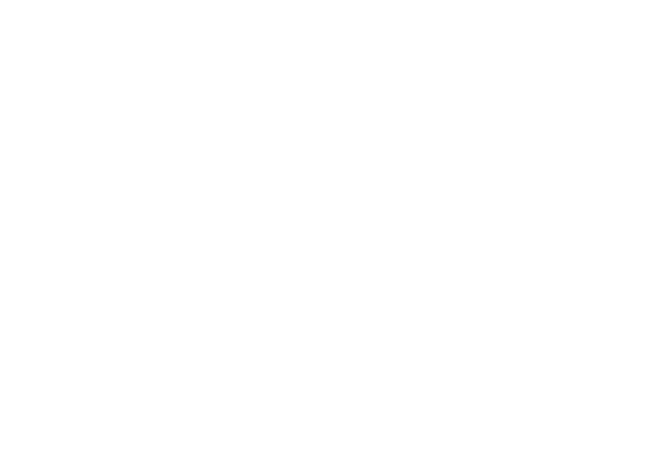
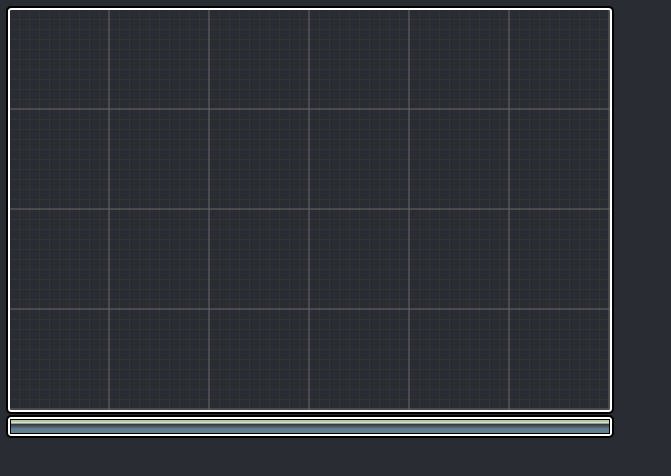
Before and after one commit to moskopio/curves-webgl, a React (Vite) app: page / in a window 1280 px wide. Shown: the top 476 px of the page, without its empty margins (0-671 px from the left). Built offline with nearby package versions, Linux system fonts and the light colour scheme.

Commit message:
slider and some css rules

```diff
--- /dev/null
+++ b/src/controls/Slider.css
@@ -0,0 +1,29 @@
+.slider-track {
+  width: 600px;
+  height: 15px;
+  border: var(--elements-border) var(--highlight-color) solid;
+  outline: var(--elements-border) var(--shadow-color) solid;
+  box-shadow: inset 0px 0px 0px 1px var(--shadow-color);
+  border-radius: var(--elements-radius);
+
+
+  background-image:
+  linear-gradient(90deg, var(--line-color-1) 1.5px, transparent 1.5px),
+  linear-gradient(90deg, var(--line-color-2) 1px, transparent 1px);
+  background-size: 100px 100px, 10px 10px;
+  background-position: -1.5px -1.5px, -1.5px -1.5px, -1px -1px, -1px -1px;
+}
+.slider-handle {
+  height: 15px;
+  box-shadow: inset 0px 0px 0px 1px var(--shadow-color);
+  background-image:
+  linear-gradient(var(--accent-color-1) 3px, var(--highlight-color) 4px, var(--line-color-2) 5px, var(--accent-color-2) 10px);
+  background-size: 1px 15px;
+}
+
+.slider-value {
+  font-weight: bold;
+  margin: auto;
+  width: 50%;
+  text-align: center;
+}
--- /dev/null
+++ b/src/controls/Slider.tsx
@@ -0,0 +1,46 @@
+import { MouseEvent, ReactElement, useCallback, useState } from "react";
+import './Slider.css'
+
+interface Props {
+  onChange: (value: number) => void
+  value:     number
+  min:       number
+  max:       number
+}
+
+export function Slider(props: Props): ReactElement {
+  const { onChange, value = 0, min = 0, max = 100 } = props
+
+  const [currentValue, setCurrentValue] = useState(value)
+  const [isDragged, setIsDragged] = useState(false)
+
+  const getPercentage = useCallback((v: number) => ((v - min) / (max - min)) * 100, [min, max])
+  const handleDragEnd = useCallback(() => setIsDragged(false), [setIsDragged])
+
+  const updateValue = useCallback((event: MouseEvent<HTMLDivElement>) => {
+    const {left, width } = event?.currentTarget.getBoundingClientRect()
+    const percentage = (event.clientX - left) / width
+    const newValue = Math.round(min + percentage * (max - min))
+    setCurrentValue(newValue)
+  }, [setCurrentValue, min, max])
+
+  const handleDrag = useCallback((event: MouseEvent<HTMLDivElement>) => {
+    isDragged && updateValue(event)
+  }, [isDragged, updateValue])
+
+  const handleClick = useCallback((event: MouseEvent<HTMLDivElement>) => {
+    setIsDragged(true)
+    updateValue(event)
+  }, [setIsDragged, updateValue])
+
+  return (
+  <div
+    className="slider-track"
+    onMouseDown={handleClick}
+    onMouseUp={handleDragEnd}
+    onMouseMove={handleDrag}
+  >
+    <div className="slider-handle" style={{ width: `${getPercentage(currentValue)}%` }} />
+  </div>
+  )
+}
--- /dev/null
+++ b/src/main.css
@@ -0,0 +1,35 @@
+:root {
+  --highlight-color: #FFF;
+  --shadow-color: #000;
+  --bg-color: #2A2c33;
+  --line-color-1: #666;
+  --line-color-2: #333;
+  --accent-color-1: #B2C99E;
+  --accent-color-2: #628090;
+
+  --elements-border: 2px;
+  --elements-radius: 3px;
+}
+
+body {
+  background: var(--bg-color);
+}
+
+.canvas-display {
+  width: 600px;
+  height: 400px;
+
+  border: var(--elements-border) var(--highlight-color) solid;
+  outline: var(--elements-border) var(--shadow-color) solid;
+  border-radius: var(--elements-radius);
+
+  margin-bottom: 5px;
+
+  background-color: var(--bg-color);
+  background-image: linear-gradient(var(--line-color-1) 1.5px, transparent 1.5px),
+  linear-gradient(90deg, var(--line-color-1) 1.5px, transparent 1.5px),
+  linear-gradient(var(--line-color-2) 1px, transparent 1px),
+  linear-gradient(90deg, var(--line-color-2) 1px, transparent 1px);
+  background-position: -1.5px -1.5px, -1.5px -1.5px, -1px -1px, -1px -1px;
+  background-size: 100px 100px, 100px 100px, 10px 10px, 10px 10px;
+}
--- a/src/main.tsx
+++ b/src/main.tsx
@@ -1,7 +1,11 @@
 import React from 'react'
 import ReactDOM from 'react-dom/client'
+import { Slider } from './controls/Slider'
+import './main.css'
 
 ReactDOM.createRoot(document.getElementById('root')!).render(
   <React.StrictMode>
+    <div className="canvas-display" />
+    <Slider onChange={() => null} value={100} min={0} max={100} />
   </React.StrictMode>
 )
```
